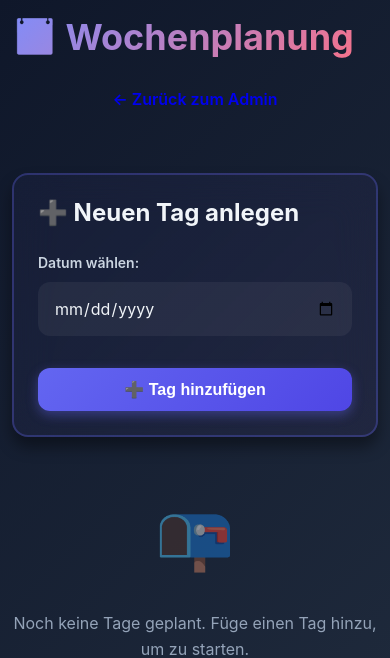
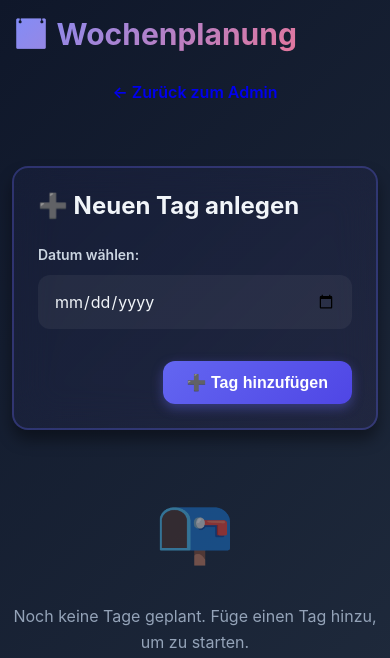
Before and after one commit to Brunsben/FoodBot, a Flask app: page /admin/weekly in a window 390 px wide. Shown: the top 658 px of the page. Run offline with Flask 3, Linux system fonts and the light colour scheme; the visitor is signed in with stand-in values (Sample User, id 1).

Commit message:
Weekly CSS responsive fixes

```diff
--- a/static/css/pages/weekly.css
+++ b/static/css/pages/weekly.css
@@ -294,22 +294,34 @@ input[type="checkbox"] {
         align-items: stretch;
     }
 
-    .btn {
+    .header .btn {
         width: 100%;
         text-align: center;
     }
 
-    h1 {
-        font-size: var(--font-size-3xl, 1.75em);
+    .header h1 {
+        font-size: var(--font-size-3xl);
+    }
+
+    .add-day-form {
+        flex-direction: column;
+    }
+
+    .add-day-form .form-group {
+        width: 100%;
     }
 }
 
 @media (max-width: 480px) {
     .container {
-        padding: var(--space-md, 15px) var(--space-sm, 10px);
+        padding: var(--space-md) var(--space-sm);
     }
 
     .day-card {
-        padding: var(--space-md, 15px);
+        padding: var(--space-md);
+    }
+
+    .day-name {
+        font-size: var(--font-size-lg);
     }
 }
```
